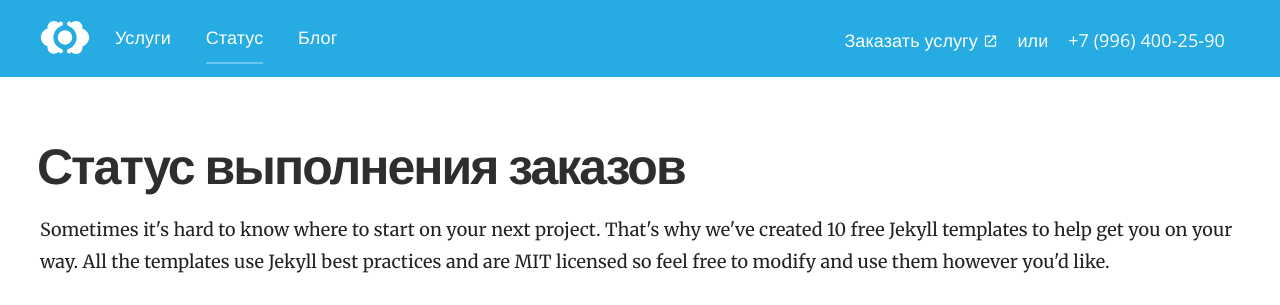
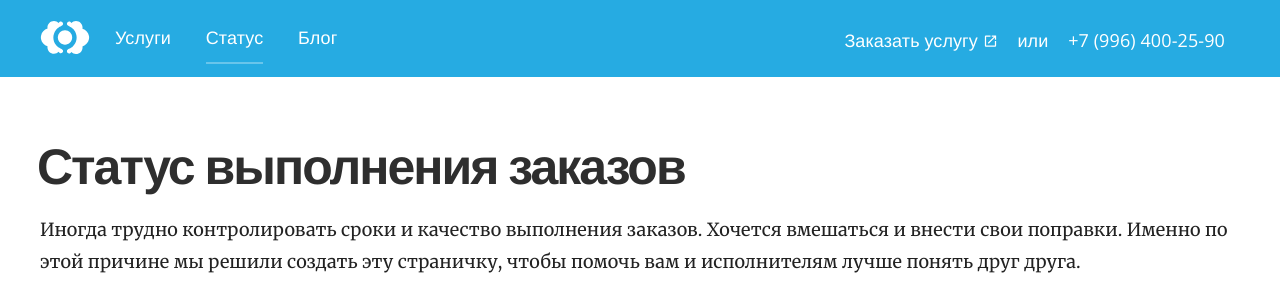
Before and after one commit to RakhimyanTim/digital-marketing.github.io, a Jekyll site: the page built from status.html, in a window 1280 px wide, cut to the strip 0-305 px from the top of the page. Built offline with Jekyll 4.4.1, drawn with Linux system fonts in a browser that asks for light colours; nearby versions of some CDN libraries.

Commit message:
Updated 'status.html' via CloudCannon

```diff
--- a/status.html
+++ b/status.html
@@ -3,6 +3,6 @@ permalink: /status/
 ---
 <h1>Статус выполнения заказов</h1>
 
-<p>Sometimes it's hard to know where to start on your next project. That's why we've created {{ site.templates | size }} free Jekyll templates to help get you on your way. All the templates use Jekyll best practices and are MIT licensed so feel free to modify and use them however you'd like.</p>
+<p>Иногда трудно контролировать сроки и качество выполнения заказов. Хочется вмешаться и внести свои поправки. Именно по этой причине мы решили создать эту страничку, чтобы помочь вам и исполнителям лучше понять друг друга. </p>
 
 <iframe height="600px" width="100%" style="border:none;" src="https://view-awesome-table.com/-Ksbq5HxQQD2KSdBILkW/view"></iframe>
```
